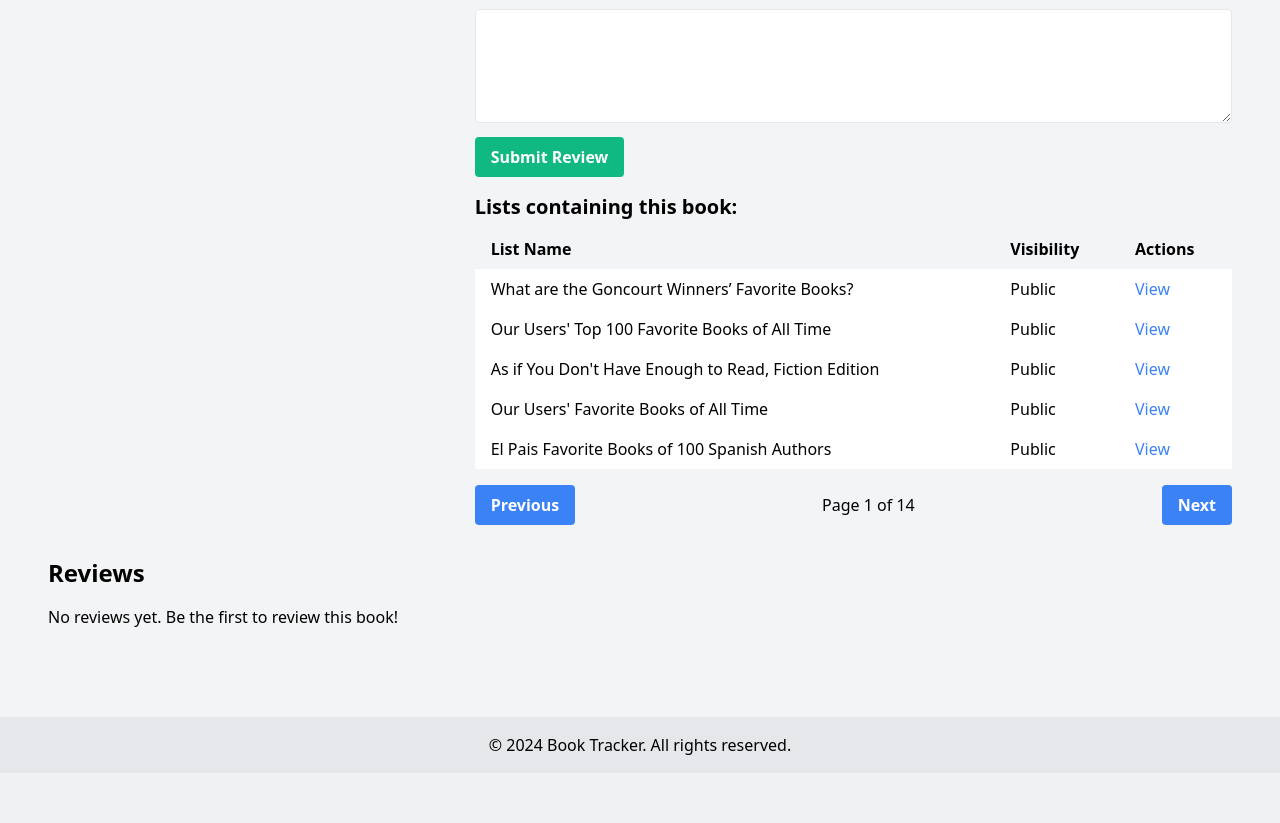
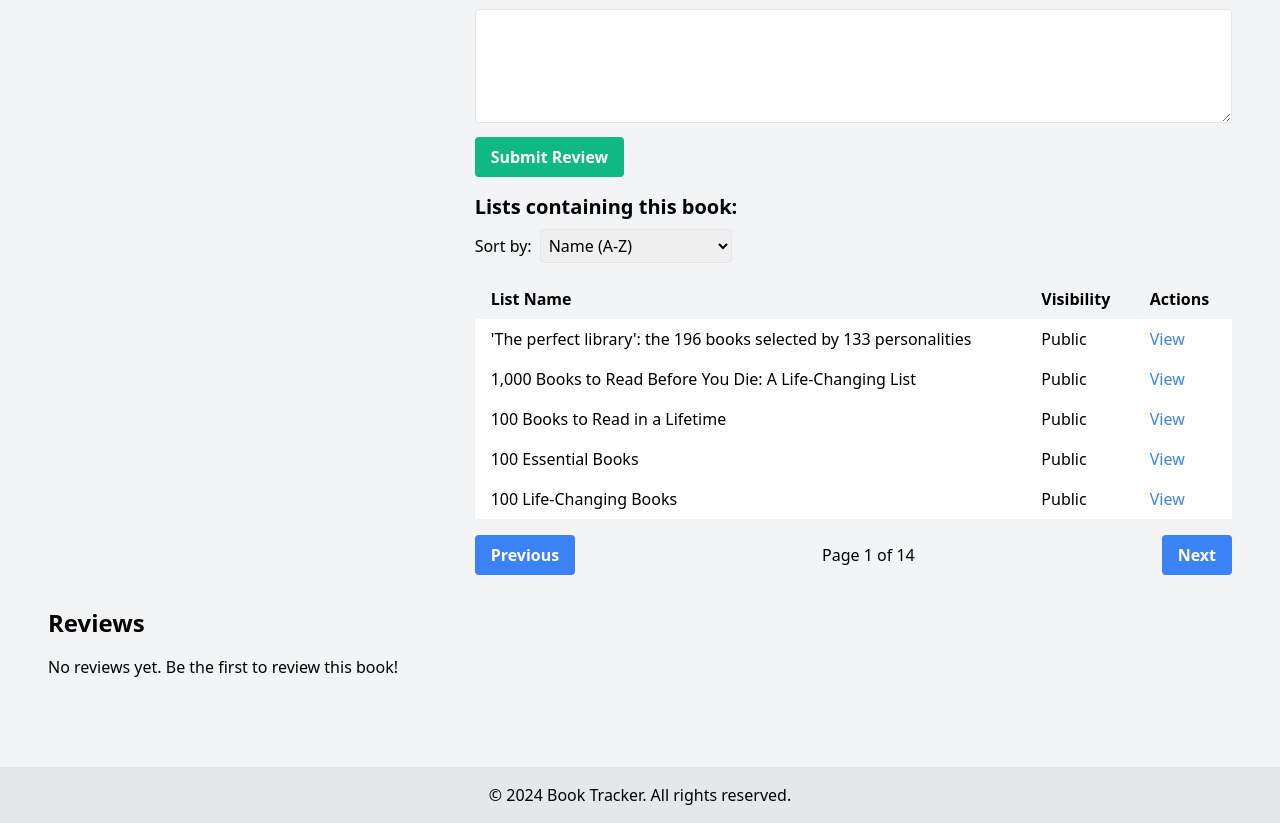
Before and after one commit to dennismenze/BookTrackerPro, a Flask app: page /book/1 in a window 1280 px wide. Shown: the part 747-1570 px from the top of the page. Before the commit the page ends 1502 px from the top, so only its background shows below. Run offline with Flask 3, Linux system fonts and the light colour scheme; data comes from the database, SQL or seed files in the repository.

Commit message:
Agent step completed: Update 'Lists containing this book' table on book detail page

```diff
--- a/routes/book_routes.py
+++ b/routes/book_routes.py
@@ -2,6 +2,7 @@ from flask import Blueprint, render_template, request, redirect, url_for, flash,
 from flask_login import login_required, current_user
 from models import db, Book, UserBook, Author, List
 from sqlalchemy.orm import joinedload
+from sqlalchemy import desc
 
 bp = Blueprint('book', __name__)
 
@@ -32,9 +33,17 @@ def book_lists(id):
     book = Book.query.get_or_404(id)
     page = request.args.get('page', 1, type=int)
     per_page = 5  # Number of lists per page
+    sort = request.args.get('sort', 'name')
+    order = request.args.get('order', 'asc')
 
-    lists = List.query.filter(List.books.any(id=book.id)).paginate(
-        page=page, per_page=per_page, error_out=False)
+    query = List.query.filter(List.books.any(id=book.id))
+
+    if sort == 'name':
+        query = query.order_by(List.name.asc() if order == 'asc' else List.name.desc())
+    elif sort == 'visibility':
+        query = query.order_by(List.is_public.asc() if order == 'asc' else List.is_public.desc())
+
+    lists = query.paginate(page=page, per_page=per_page, error_out=False)
 
     return jsonify({
         'lists': [{
--- a/static/js/book.js
+++ b/static/js/book.js
@@ -7,9 +7,12 @@ document.addEventListener("DOMContentLoaded", function () {
     const prevPageButton = document.getElementById("prev-page");
     const nextPageButton = document.getElementById("next-page");
     const pageInfo = document.getElementById("page-info");
+    const sortSelect = document.getElementById("sort-select");
 
     let currentPage = 1;
     let totalPages = 1;
+    let currentSort = 'name';
+    let currentOrder = 'asc';
 
     if (toggleReadStatusButton) {
         toggleReadStatusButton.addEventListener("click", function () {
@@ -86,9 +89,9 @@ document.addEventListener("DOMContentLoaded", function () {
             .catch((error) => console.error("Error:", error));
     });
 
-    function fetchLists(page = 1) {
+    function fetchLists(page = 1, sort = currentSort, order = currentOrder) {
         const bookId = toggleReadStatusButton.dataset.bookId;
-        fetch(`/book/${bookId}/lists?page=${page}`)
+        fetch(`/book/${bookId}/lists?page=${page}&sort=${sort}&order=${order}`)
             .then(response => response.json())
             .then(data => {
                 listsTable.innerHTML = ''; // Clear existing rows
@@ -127,5 +130,14 @@ document.addEventListener("DOMContentLoaded", function () {
         }
     });
 
+    if (sortSelect) {
+        sortSelect.addEventListener('change', function() {
+            const [newSort, newOrder] = this.value.split('-');
+            currentSort = newSort;
+            currentOrder = newOrder;
+            fetchLists(1, currentSort, currentOrder);
+        });
+    }
+
     fetchLists(); // Call the function to load lists when the page loads
 });
--- a/templates/book/detail.html
+++ b/templates/book/detail.html
@@ -60,6 +60,15 @@
 
             <div class="mt-4">
                 <h2 class="text-xl font-bold mb-2">Lists containing this book:</h2>
+                <div class="mb-4 flex items-center">
+                    <label for="sort-select" class="mr-2">Sort by:</label>
+                    <select id="sort-select" class="border rounded p-1">
+                        <option value="name-asc">Name (A-Z)</option>
+                        <option value="name-desc">Name (Z-A)</option>
+                        <option value="visibility-asc">Visibility (Private first)</option>
+                        <option value="visibility-desc">Visibility (Public first)</option>
+                    </select>
+                </div>
                 <table id="lists-table" class="min-w-full bg-white">
                     <thead class="bg-gray-100">
                         <tr>
```
